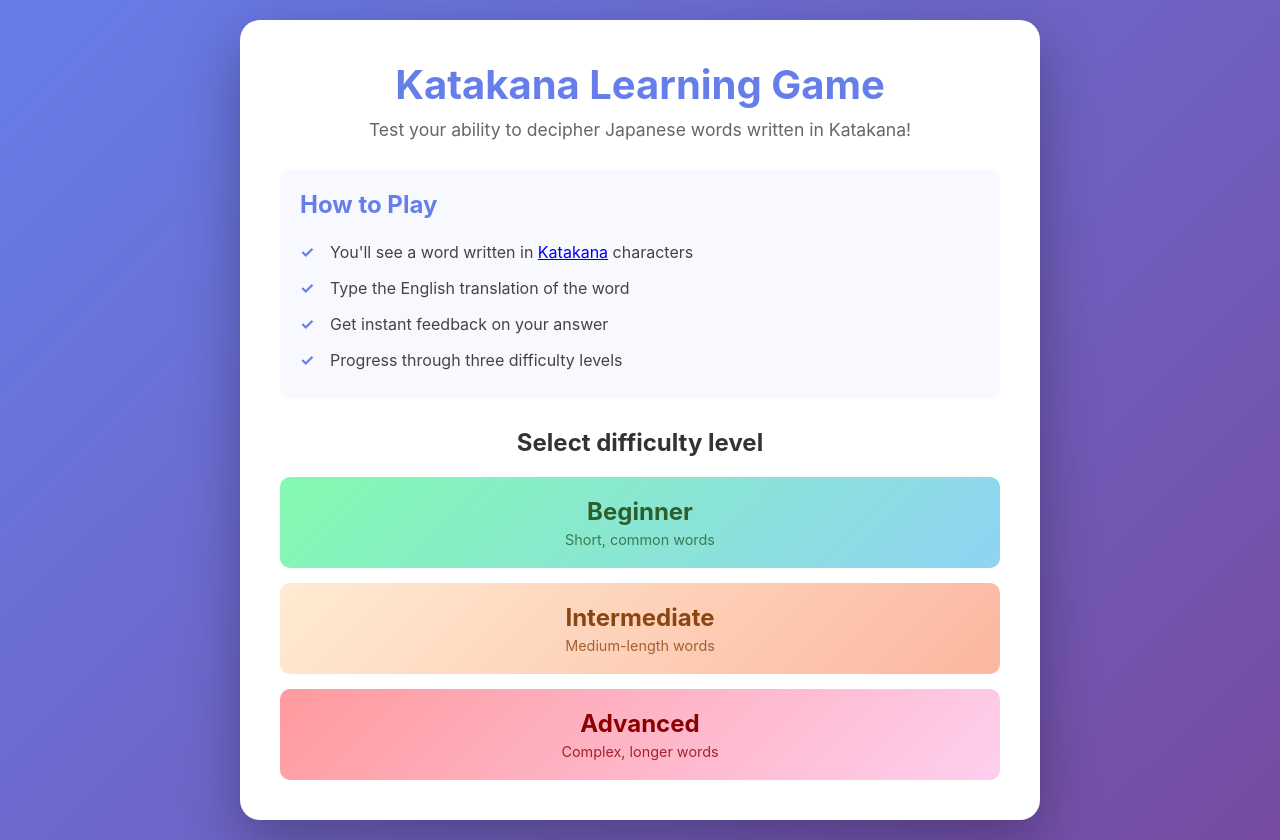
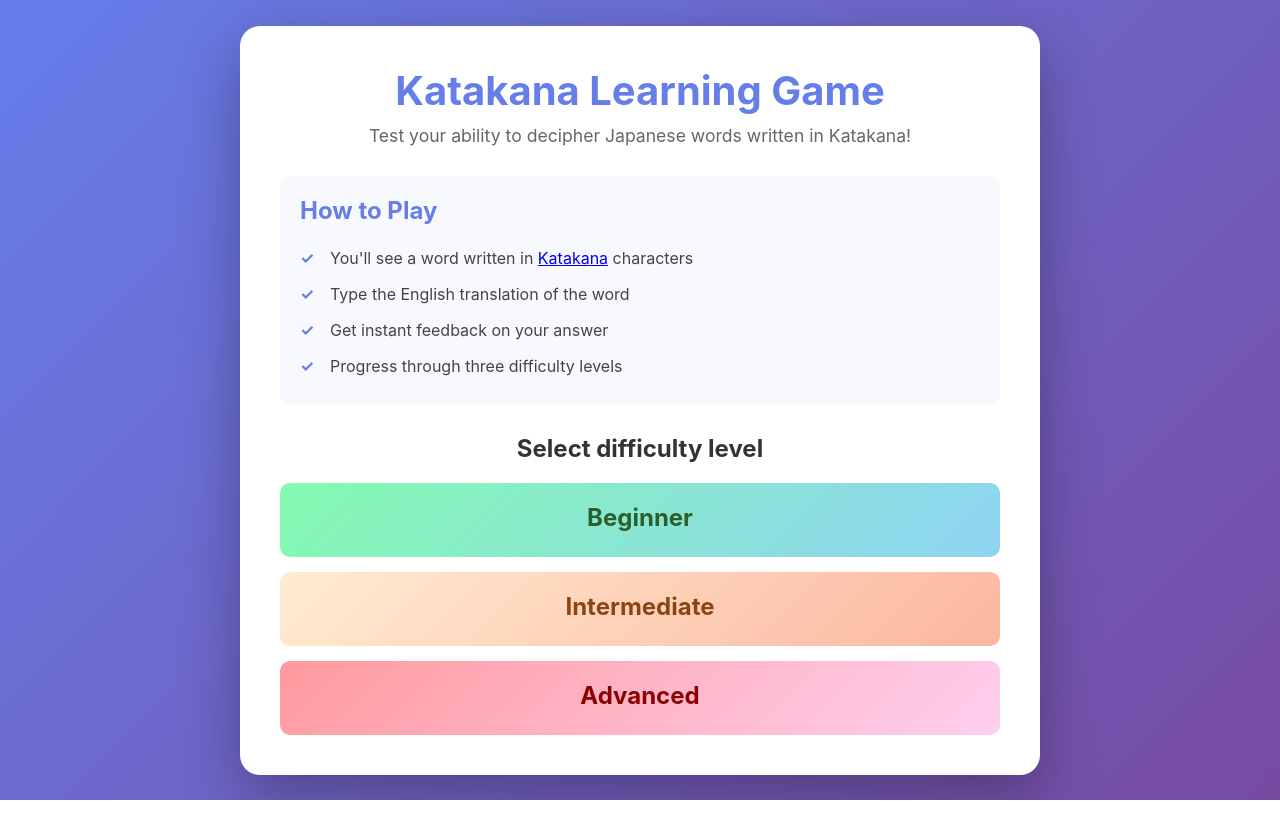
Before and after one commit to xavlacey/katakana-game, a Django app: page / in a window 1280 px wide. After the commit the page ends 800 px from the top, so only its background shows below. Run offline with Django 5.2, Linux system fonts and the light colour scheme.

Commit message:
copy update

```diff
--- a/quiz/templates/quiz/home.html
+++ b/quiz/templates/quiz/home.html
@@ -27,18 +27,15 @@ Homepage {% endblock %} {% block content %}
     <div class="difficulty-buttons">
       <a href="{% url 'quiz:game' 'beginner' %}" class="btn btn-beginner">
         <span class="level-name">Beginner</span>
-        <span class="level-description">Short, common words</span>
       </a>
       <a
         href="{% url 'quiz:game' 'intermediate' %}"
         class="btn btn-intermediate"
       >
         <span class="level-name">Intermediate</span>
-        <span class="level-description">Medium-length words</span>
       </a>
       <a href="{% url 'quiz:game' 'advanced' %}" class="btn btn-advanced">
         <span class="level-name">Advanced</span>
-        <span class="level-description">Complex, longer words</span>
       </a>
     </div>
   </div>
```
